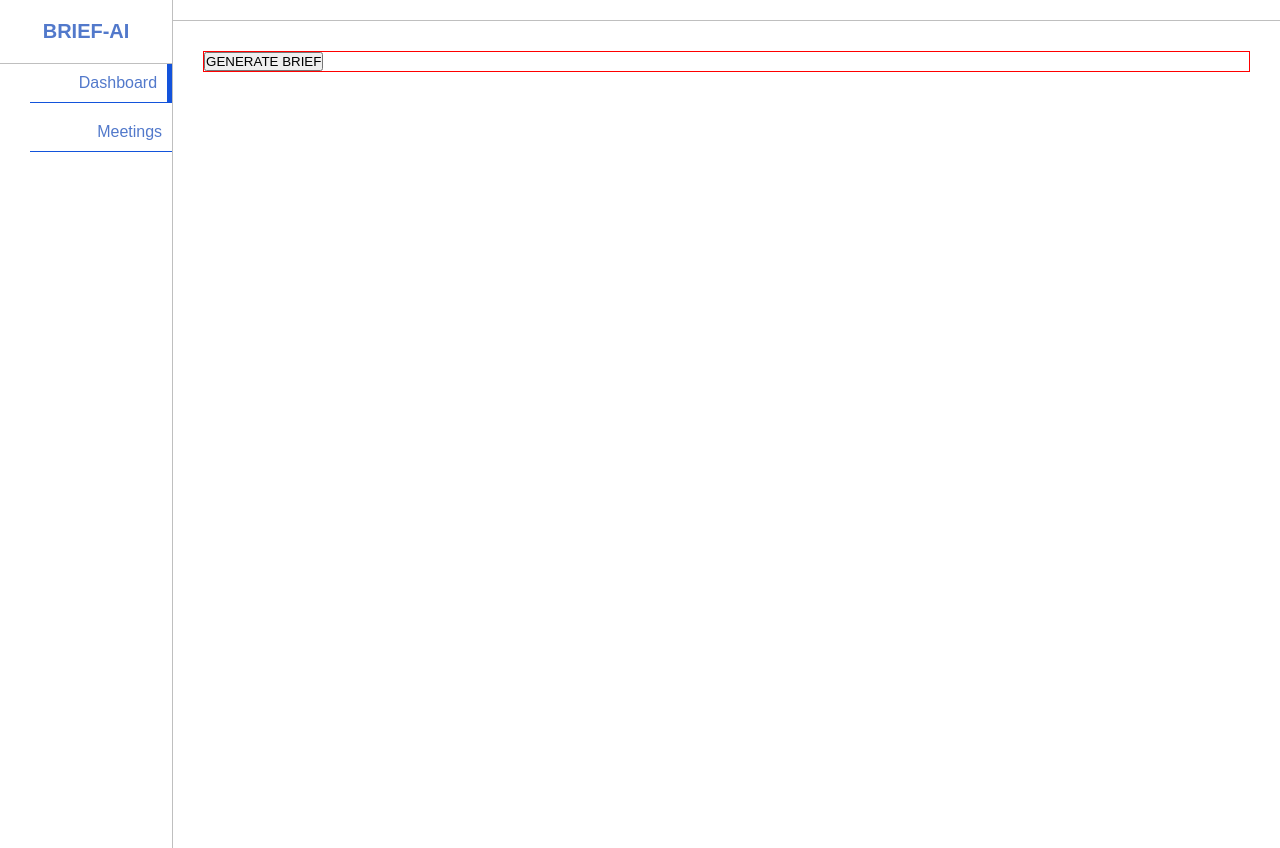
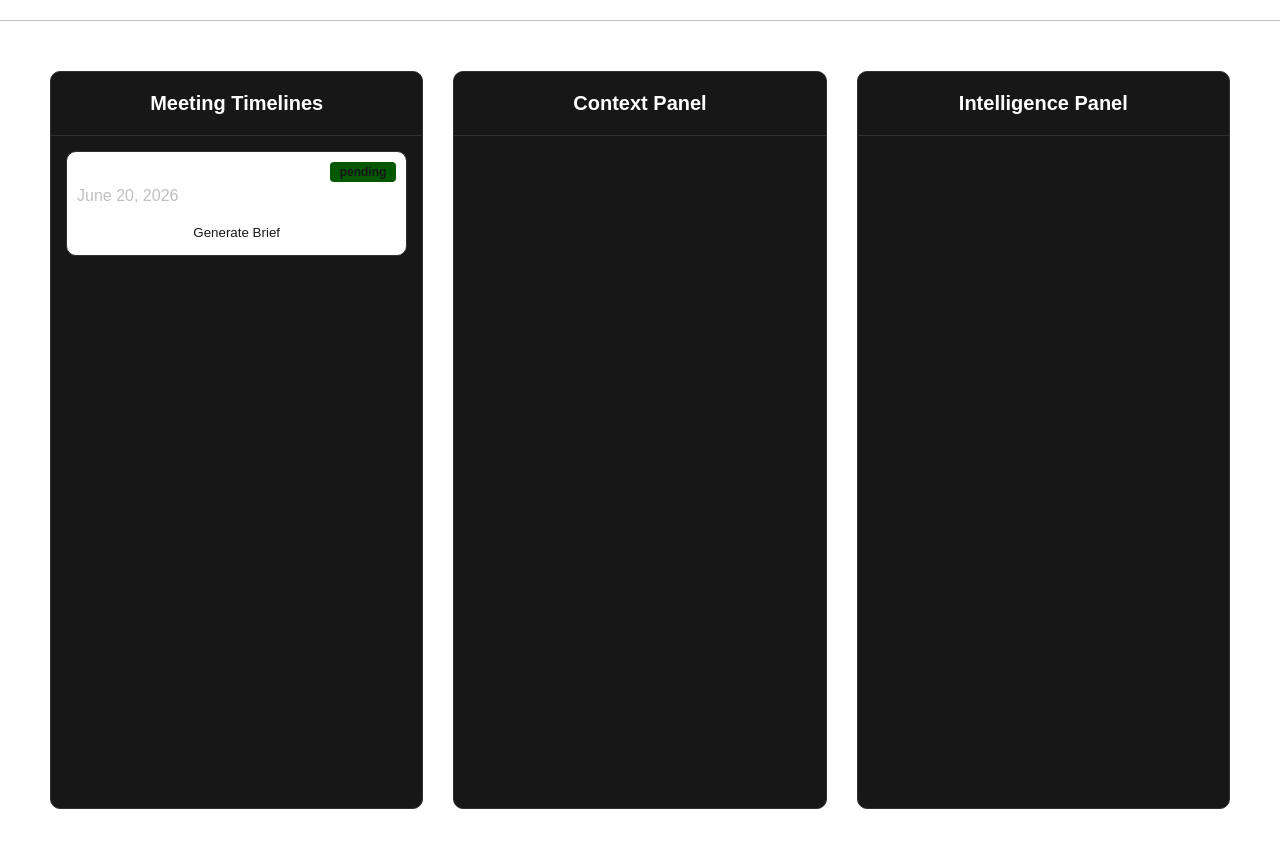
Before and after one commit to Franzcsng/client-success-operational-memory-system, a Next.js app: page /dashboard in a window 1280 px wide. Shown: the top 848 px of the page. Built offline with nearby package versions, Linux system fonts and the light colour scheme.

Commit message:
c11 - Revamp dashboard + create MeetingCard and ContextCard components + move context payload source to dashboard for brief generation

```diff
--- /dev/null
+++ b/src/app/(dashboard)/dashboard/components/ContextCard.js
@@ -0,0 +1,58 @@
+import styles from './ContextCard.module.scss'
+
+export default function ContextCard({meetingContext}){
+    return(
+        <div className={styles['context-card']}>
+            <div className={styles['context-head']}>
+                <p className={styles['title']}>Slack</p>
+                <p className={styles['client']}>Acme Corporations</p>
+            </div>
+
+            {meetingContext.slack.map((s,i) => (
+                <div className={styles['context-body']} key={i}>
+                    <p className={styles.data}>({i+1}) <span>From - </span> {s.sender}</p>
+                    <p className={styles.data}> {s.message}</p>
+                </div>
+            ))}
+
+             <div className={`${styles['context-head']} ${styles['center']}`}>
+                <p className={styles['title']}>Email</p>
+            </div>
+
+            {meetingContext.emails.map((e ,i) => (
+                <div className={styles['context-body']} key={i}>
+                    <p className={styles.data}>({i+1}) <span>Subject - </span> {e.subject}</p>
+                    <p className={styles.data}> {e.body}</p>
+                </div>
+            ))}
+
+            <div className={`${styles['context-head']} ${styles['center']}`}>
+                <p className={styles['title']}>Fathom</p>
+            </div>
+
+
+                <div className={styles['context-body']}>
+                    <p className={styles.data}> <span>Summary - </span> {meetingContext.fathom.summary}</p>
+                    <p className={styles.data}> Sentiments: {meetingContext.fathom.sentiment}</p>
+                    <p className={styles.data}>Action items: </p>
+                    {meetingContext.fathom.actionItems.map((item, i) => {
+                       return <p className={styles.data} key={i}>- ({i+1}) {item}</p>
+                    })}
+                </div>
+
+            <div className={`${styles['context-head']} ${styles['center']}`}>
+                <p className={styles['title']}>Airtable</p>
+            </div>
+
+
+            <div className={styles['context-body']}>
+                <p className={styles.data}> <span>Renewal Date - </span> {meetingContext.airtable.renewalDate}</p>
+                <p className={styles.data}> Health Score: {meetingContext.airtable.healthScore} / 100</p>
+                <p className={styles.data}>Contract Value: {meetingContext.airtable.contractValue} </p>
+            <p className={styles.data}>Onboarding Status:  {meetingContext.airtable.onboardingStatus}</p>
+
+            </div>
+
+        </div>
+    )
+}
--- /dev/null
+++ b/src/app/(dashboard)/dashboard/components/ContextCard.module.scss
@@ -0,0 +1,76 @@
+.context-card{
+    width: 100%;
+    height: fit-content;
+    border-radius: 10px;
+    background-color: var(--background);
+    border: 1px solid #313131;
+    padding: 10px;
+    box-sizing: border-box;
+    display: flex;
+    flex-direction: column;
+    gap: 5px;
+    transition: all 0.2s ease-in-out;
+
+    .context-head{
+        width: 100%;
+        display: flex;
+        flex-direction: row;
+        justify-content: space-between;
+        border-bottom: 1px solid #313131;
+        padding-bottom: 6px;
+
+        &.center{
+            padding-top: 6px;
+            margin-top: 20px;
+            border-top: 1px solid #313131;
+        }
+    }
+    .client{
+        border-radius: 4px;
+        font-size: 12px;
+        width: fit-content;
+        color: var(--text-secondary);
+        font-weight: 600;
+    }
+
+    .title{
+        color: white;
+        font-size: 16px;
+        font-weight: 600;
+    }
+
+
+    .context-body{
+        margin-top: 5px;
+        width: 100%;
+        display: flex;
+        flex-direction: column;
+        gap: 5px;
+    }
+
+    .data{
+        color: #eaeaea;
+        font-size: 14px;
+        font-weight: 300;
+
+        span{
+            color: rgb(218, 218, 218);
+            font-weight: 600;
+        }
+    }
+
+    button{
+        border: 1px solid var(--text-secondary);
+        padding: 5px;
+        border-radius: 4px;
+        margin-top: 10px;
+        color: var(--text-secondary);
+        background-color: transparent;
+        transition: all 0.2s ease-in-out;
+        cursor: pointer;
+
+        &:hover{
+            background-color:rgb(0, 89, 0);
+        }
+    }
+}
--- /dev/null
+++ b/src/app/(dashboard)/dashboard/components/MeetingCard.js
@@ -0,0 +1,20 @@
+import styles from './MeetingCard.module.scss'
+
+export default function MeetingCard({title, date, status, onClick, generateBrief, isActive=false}){
+    return(
+        <div onClick={onClick} className={`${styles['meeting-card']} ${isActive && styles['active']}`}>
+            <div className={styles.cardHead}>
+                <p className={styles.title}>{title}</p>
+                <p className={styles.status}>{status}</p>
+            </div>
+
+
+            <p className={styles.date}>{date}</p>
+
+            <button
+                className={styles.button}
+                onClick={generateBrief}
+            > Generate Brief </button>
+        </div>
+    )
+}
--- /dev/null
+++ b/src/app/(dashboard)/dashboard/components/MeetingCard.module.scss
@@ -0,0 +1,65 @@
+.meeting-card{
+    width: 100%;
+    height: fit-content;
+    border-radius: 10px;
+    background-color: var(--background);
+    border: 1px solid #313131;
+    padding: 10px;
+    box-sizing: border-box;
+    display: flex;
+    flex-direction: column;
+    gap: 5px;
+    transition: all 0.2s ease-in-out;
+    cursor: pointer;
+
+    &:hover{
+        border: 1px solid rgb(0, 89, 0);
+    }
+
+    &.active{
+        border: 1px solid var(--text-secondary);
+    }
+
+    .cardHead{
+        width: 100%;
+        display: flex;
+        flex-direction: row;
+        justify-content: space-between
+    }
+    .status{
+        padding: 3px 10px;
+        border-radius: 4px;
+        font-size: 12px;
+        background-color: rgb(0, 89, 0);
+        width: fit-content;
+        color: var(--text-secondary);
+        border: 1px solid var(--text-secondary);
+        font-weight: 600;
+    }
+
+    .title{
+        color: white;
+        font-size: 16px;
+        font-weight: 600;
+    }
+
+    .date{
+        color: #bfbfbf;
+        font-size: 16px;
+    }
+
+    button{
+        border: 1px solid var(--text-secondary);
+        padding: 5px;
+        border-radius: 4px;
+        margin-top: 10px;
+        color: var(--text-secondary);
+        background-color: transparent;
+        transition: all 0.2s ease-in-out;
+        cursor: pointer;
+
+        &:hover{
+            background-color:rgb(0, 89, 0);
+        }
+    }
+}
--- /dev/null
+++ b/src/app/(dashboard)/dashboard/components/PanelSection.js
@@ -0,0 +1,14 @@
+import styles from './PanelSection.module.scss'
+
+export default function PanelSection({title, children}){
+     return(
+     <div className={styles['meetings-container']}>
+        <div className={styles['container-head']}>
+            <h2>{title}</h2>
+        </div>
+        <div className={styles['container-body']}>
+            {children}
+        </div>
+    </div>
+    )
+}
--- /dev/null
+++ b/src/app/(dashboard)/dashboard/components/PanelSection.module.scss
@@ -0,0 +1,31 @@
+.meetings-container{
+    width: 100%;
+    border-radius: 10px;
+    box-sizing: border-box;
+    background-color: var(--foreground);
+    border: 1px solid #313131;
+    overflow: hidden;
+
+    .container-head{
+        width: 100%;
+        padding: 20px;
+        background-color: var(--foreground);
+        border-bottom: 1px solid #313131;
+        text-align: center;
+
+        h2{
+            font-size: 20px;
+            color: white;
+        }
+    }
+
+    .container-body{
+        height: 100%;
+        width: 100%;
+        display: flex;
+        flex-direction: column;
+        gap: 15px;
+        padding: 15px;
+        box-sizing: border-box;
+    }
+}
--- a/src/app/(dashboard)/dashboard/page.js
+++ b/src/app/(dashboard)/dashboard/page.js
@@ -1,28 +1,98 @@
 'use client'
 import styles from './page.module.scss'
+import PanelSection from './components/PanelSection'
+import MeetingCard from './components/MeetingCard'
+import ContextCard from './components/ContextCard'
+import {useState} from 'react'
+import {meetingOne} from '@/mock-data/meetingOne'
+import {meetingTwo} from '@/mock-data/meetingTwo'
+import {meetingThree} from '@/mock-data/meetingThree'
+
+
+export const meetingContextMap = {
+  "22222222-2222-2222-2222-222222222222": meetingOne,
+  "33333333-3333-3333-3333-333333333333": meetingTwo,
+  "44444444-4444-4444-4444-444444444444": meetingThree,
+}
 
 export default function Dashboard(){
+    const [meetings, setMeetings] = useState([])
+    const [selectedMeeting, setSelectedMeeting] = useState(null)
+    const [selectedContext, setSelectedContext] = useState(null)
+    const [selectedBrief, setSelectedBrief] = useState(null)
+    const [clientMemory, setClientMemory] = useState([])
 
-    async function generateBrief() {
+    function handleMeetingClick(meeting) {
+        // setSelectedMeeting(meeting)
+        const context = meetingContextMap['22222222-2222-2222-2222-222222222222']
+
+        setSelectedContext(context)
+
+        // fetch existing brief if processed
+        // fetch client memory
+    }
+
+    async function generateBrief({clientId, meetingId, meetingContext, meetingDetails}) {
+
+    const context = {
+        ...meetingContext,
+        meetingId,
+        clientId,
+        meeting_title: '',
+        meeting_date: '',
+    }
+
     const res = await fetch('/api/generate-brief', {
         method: 'POST',
         headers: {
         'Content-Type': 'application/json',
         },
         body: JSON.stringify({
-        clientId: 2,
+        clientId,
+        meetingId,
+        context
         }),
     })
 
     const data = await res.json()
-
     console.log(data)
     }
 
-
     return(
         <div className={styles['dashboard-main']}>
-            <button onClick={generateBrief}> GENERATE BRIEF </button>
+
+            <div className={styles['meetings-panel']}>
+               <PanelSection
+                    title='Meeting Timelines'
+               >
+                    <MeetingCard
+                        status='pending'
+                        title='Meeting one'
+                        date='June 20, 2026'
+                        onClick={handleMeetingClick}
+                    />
+
+               </PanelSection>
+
+               <PanelSection
+                    title='Context Panel'
+               >
+
+                {selectedContext && (
+                    <ContextCard
+                         meetingContext={selectedContext}
+                   />
+                )}
+
+               </PanelSection>
+
+               <PanelSection
+                    title='Intelligence Panel'
+               >
+
+               </PanelSection>
+            </div>
+            {/* <button onClick={generateBrief}> GENERATE BRIEF </button> */}
         </div>
     )
 }
--- a/src/app/(dashboard)/dashboard/page.module.scss
+++ b/src/app/(dashboard)/dashboard/page.module.scss
@@ -1,3 +1,18 @@
 .dashboard-main{
-    border: 1px solid red;
+    display: flex;
+    flex-direction: column;
+    gap: 10px;
+    width: 100%;
+    height: 100%;
+
+    .meetings-panel{
+        width: 100%;
+        height: 100%;
+        padding: 20px;
+        border-radius: 10px;
+        display: flex;
+        gap: 30px;
+        flex-direction: row;
+        box-sizing: border-box;
+    }
 }
--- a/src/app/(dashboard)/layout.js
+++ b/src/app/(dashboard)/layout.js
@@ -6,8 +6,6 @@ import Footer from '@/components/footer/Footer'
 export default function DashboardLayout({children}){
     return(
         <div className={styles['dashboard-layout']}>
-            <Sidebar/>
-
             <div className={styles['dashboard-layout-outlet']}>
                 <Header/>
                 <div className={styles['dashboard-outlet']}>
--- a/src/app/(dashboard)/layout.module.scss
+++ b/src/app/(dashboard)/layout.module.scss
@@ -1,6 +1,6 @@
 .dashboard-layout{
     width: 100%;
-    background-color: white;
+    background-color: var(--background);
     display: flex;
     flex-direction: row;
     height: auto;
```
